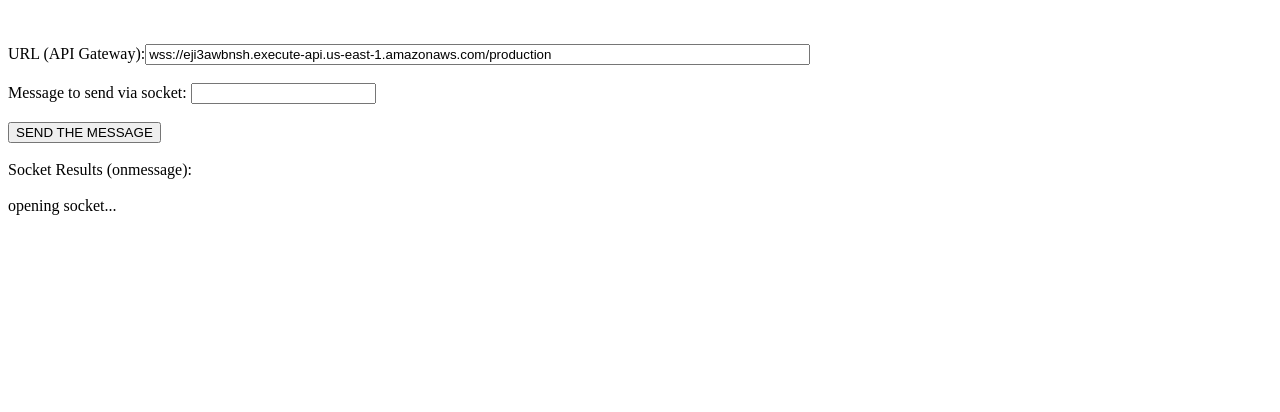
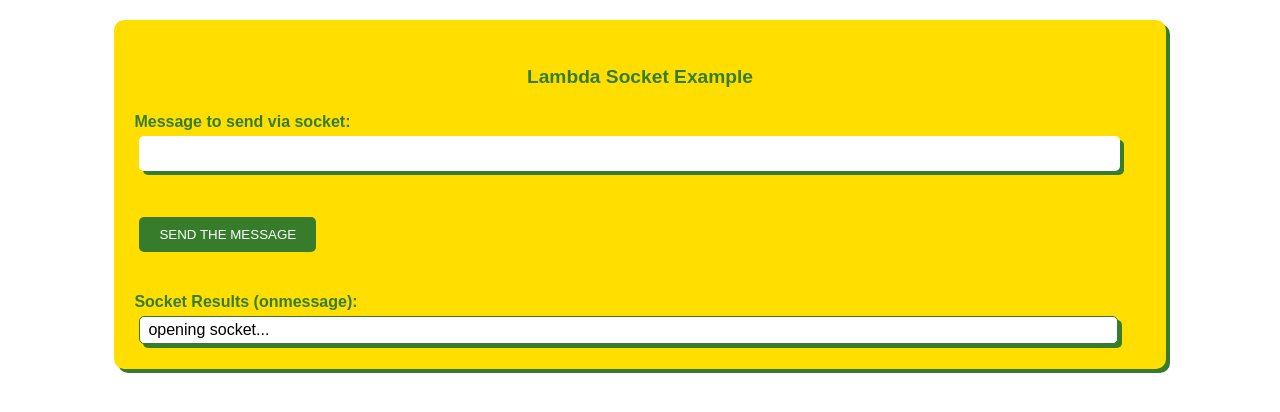
Before and after one commit to djtbdanner/lambda-web-sockets, a plain HTML site: page lambda-web-sockets/html/websocket.html in a window 1280 px wide. Drawn offline with Linux system fonts and the light colour scheme.

Commit message:
fix: some styling on the page

```diff
--- a/lambda-web-sockets/html/websocket.html
+++ b/lambda-web-sockets/html/websocket.html
@@ -6,20 +6,87 @@
 	<title>WebSocket test </title>
 </head>
 <!-- This file can run on brower with no server -->
+<style>
+	.container {
+		margin: 20px auto;
+		width: 80%;
+		height: 80%;
+		padding: 20px;
+		background-color: #FFDE00;
+		border-radius: 10px;
+		box-shadow: 4px 4px 0px #367C2B;
+		text-align: left;
+		color:#367C2B;
+		font-family: Arial, Helvetica, sans-serif;
+		font-weight: bold;
+	}
+
+	input[type=input] {
+		padding: 10px;
+		border: none;
+		border-radius: 5px;
+		box-shadow: 4px 4px 0px #367C2B;
+		width: 95%;
+		margin: 5px;
+	}
+
+	button[type=submit] {
+		background-color: #367C2B;
+		color: white;
+		padding: 10px 20px;
+		border: none;
+		border-radius: 5px;
+		cursor: pointer;
+		transition: background-color 0.3s ease;
+		margin: 5px;
+	}
+
+	button[type=submit]:hover {
+		background-color: #3e8e41;
+	}
+
+	h4{
+		color:#367C2B;
+		text-align: center;
+		font-size: larger;
+		font-weight: bolder;
+	}
+
+	.text-area {
+		display: inline-grid;
+		vertical-align: top;
+		align-items: left;
+		text-align: left;
+		position: relative;
+		border: solid 1px;
+		border-color: #367C2B;
+		padding: .25em .5em;
+		margin: 5px;
+		width: 95%;
+		background-color: white;
+		border-radius: 5px;
+		box-shadow: 4px 4px 0px #367C2B;
+		color:black;
+		font-family: Arial, Helvetica, sans-serif;
+		font-weight: normal;
+	}
+
+</style>
 
 <body>
+	<div class="container">
 		<form>
-		<br><br>
-		URL (API Gateway):<input type="input" size="80" id="url" value="wss://eji3awbnsh.execute-api.us-east-1.amazonaws.com/production" />
-		<br><br>
-		Message to send via socket: <input type="input" id="msg" />
-		<br><br>
-		<input type="submit" id="button" value="SEND THE MESSAGE" />
-		<br><br>
-		Socket Results (onmessage):
-		<br><br>
-		<div id="text" rows="4" cols="50"></div>
-
+			<h4>Lambda Socket Example</h4>
+			Message to send via socket:<br><input type="input" id="msg" />
+			<br><br><br>
+			<button type="submit" id="button">SEND THE MESSAGE</button>
+			<br><br><br>
+			Socket Results (onmessage): <span id="timer"></span>
+			<br>
+			<span id="text" class="text-area"></span>
+		</form>
+	</div>
+</body>
 <script>
 	const textarea = document.getElementById("text");
 	document.getElementById("button").addEventListener("click", function (event) {
@@ -29,7 +96,7 @@
 
 	let ws = undefined;
 	window.onload = function () {
-				textarea.innerHTML = "opening socket...";
+		appendText("opening socket...");
 		openWebSocket();
 	};
 
@@ -45,11 +112,12 @@
 	}
 
 	var socketOnMessage = function (message) {
-				textarea.innerHTML = `Message received (${new Date()}):<br><br>${message.data}`;
+		document.getElementById('timer').innerHTML = `Last msg: ${new Date().toLocaleTimeString()}`;
+		appendText(`${message.data}`);
 	};
 
 	var socketOnOpen = function (message) {
-				textarea.innerHTML = "...websocket opened!";
+		appendText("...websocket opened!");
 	};
 
 	var socketOnClose = function (message) {
@@ -58,13 +126,27 @@
 	};
 
 	function openWebSocket() {
-				const websocketUrl = document.getElementById("url").value;
+		const websocketUrl = "wss://eji3awbnsh.execute-api.us-east-1.amazonaws.com/production"
 		ws = new WebSocket(websocketUrl);
 		ws.onopen = socketOnOpen;
 		ws.onclose = socketOnClose;
 		ws.onmessage = socketOnMessage;
 	}
+
+	function appendText(text) {
+		let value = textarea.innerHTML;
+		value += `${text}<br>`;
+		const sLength = value.length;
+		const maxLength = 900;
+		if (sLength > maxLength){
+			value = value.substring(sLength - maxLength);
+			const index = value.indexOf(`br`);
+			if (index > -1){
+				value = value.substring(index+3);
+			}
+		}
+		textarea.innerHTML = value;
+	}
 </script>
-</body>
 
 </html>
```
Lines whose indentation alone changed are shown as unchanged.
